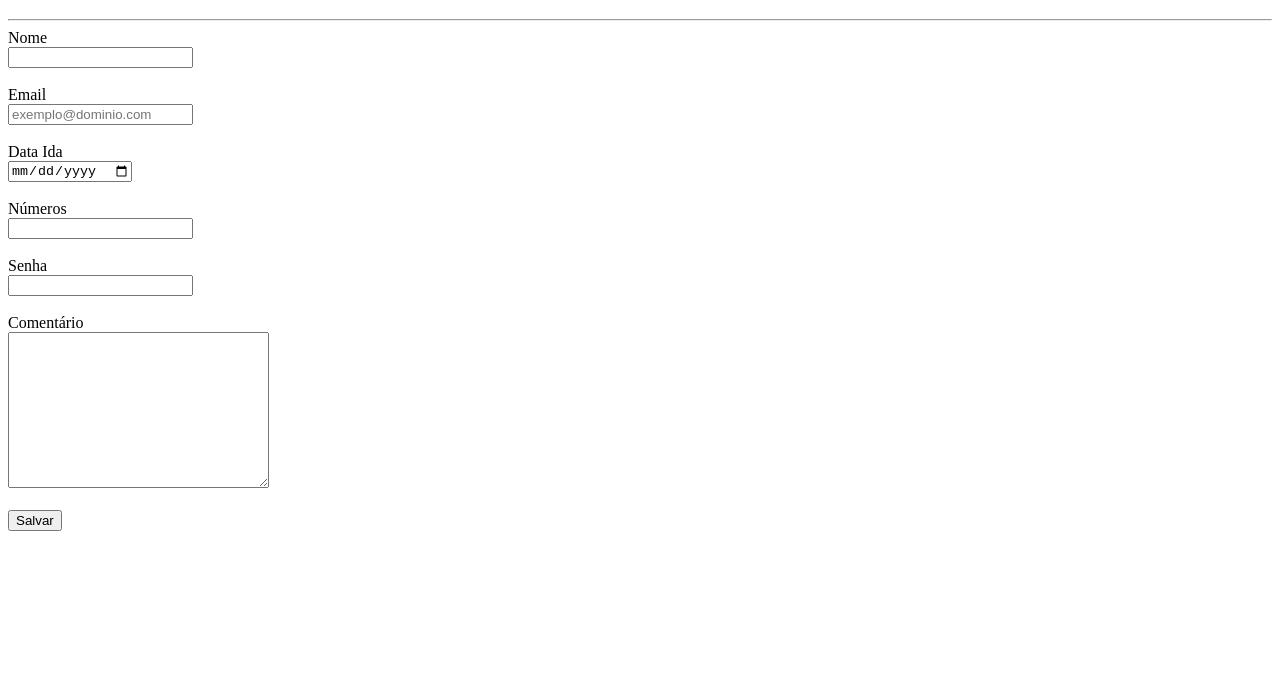
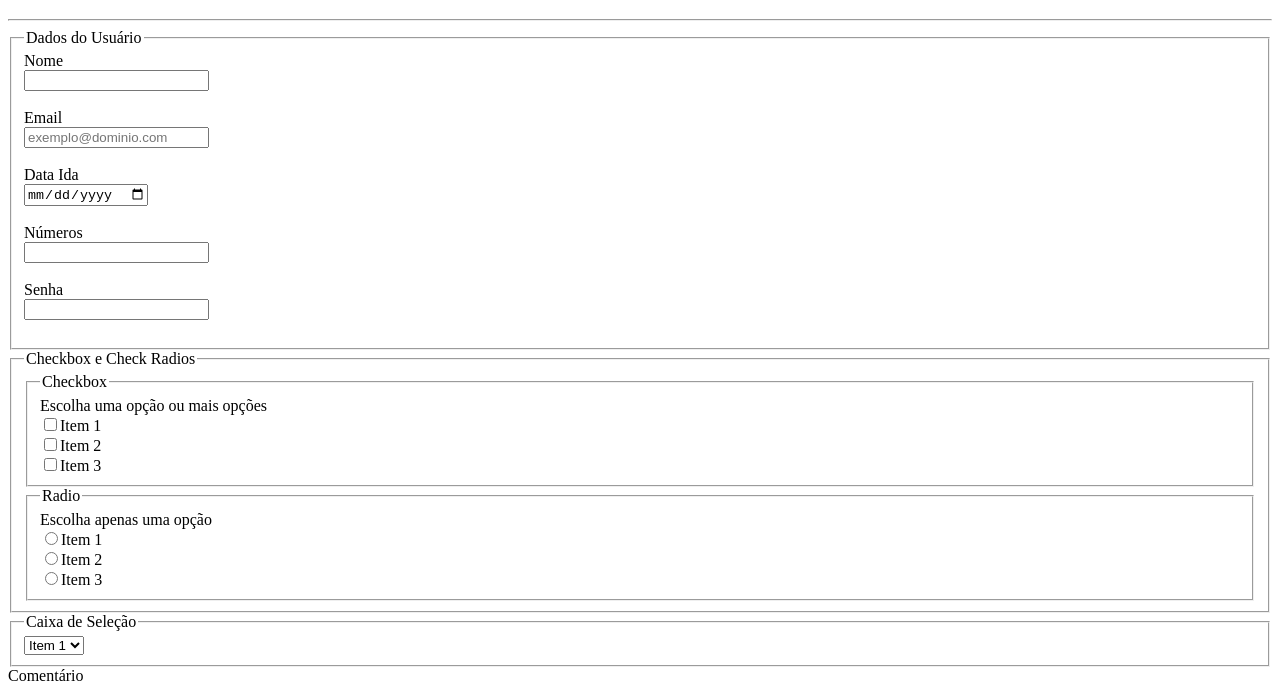
Before and after one commit to FChJunior/Atividades_Faculdade, a plain HTML site: page HTML/Atividade Prática 4/index.html in a window 1280 px wide. Shown: the part 61-743 px from the top of the page. Drawn offline with Linux system fonts and the light colour scheme.

Commit message:
Att atividade 4

```diff
--- a/HTML/Atividade Prática 4/index.html
+++ b/HTML/Atividade Prática 4/index.html
@@ -13,6 +13,8 @@
 
     <section>
         <form action="" method="get">
+            <fieldset>
+                <legend>Dados do Usuário</legend>
                 <label>Nome</label><br>
                 <input type="text" name = "name"><br><br>
 
@@ -27,9 +29,60 @@
 
                 <label>Senha</label><br>
                 <input type="password" name="password"><br><br>
+            </fieldset>
+
+            <fieldset>
+                <legend>Checkbox e Check Radios</legend>
+                <fieldset>
+                    <legend>Checkbox</legend>
+
+                    <label>Escolha uma opção ou mais opções</label>
+                    <br>
+                    <label>
+                        <input type="checkbox" name="iten 1" value="Item1">Item 1
+                        <br>
+                    </label>
+                    <label>
+                        <input type="checkbox" name="iten 2" value="Item2">Item 2
+                        <br>
+                    </label>
+
+                    <label>
+                        <input type="checkbox" name="iten 2" value="Item2">Item 3
+                        <br>
+                    </label>
+                </fieldset>
+                <fieldset>
+                    <legend>Radio</legend>
+                    <label>Escolha apenas uma opção</label>
+                    <br>
+                    <label>
+                        <input type="radio" name="iten" value="Item1">Item 1
+                        <br>
+                    </label>
+                    <label>
+                        <input type="radio" name="iten" value="Item2">Item 2
+                        <br>
+                    </label>
+                    <label>
+                        <input type="radio" name="iten" value="Item3">Item 3
+                        <br>
+                    </label>
+                </fieldset>
+            </fieldset>
+
+            <fieldset>
+                <legend>Caixa de Seleção</legend>
+                <select name="section" id="">
+                    <option value="Item1"> Item 1</option>
+                    <option value="Item2"> Item 2</option>
+                    <option value="Item3"> Item 3</option>
+                    <option value="Item4"> Item 4</option>
+                </select>
+            </fieldset>
 
             <label for="">Comentário</label><br>
-            <textarea name="Comentário" cols="30" rows="10"></textarea><br><br>
+            <textarea name="Comentário" cols="100" rows="10"></textarea><br><br>
 
             <button>Salvar</button>
         </form>
```
Also changed, not shown: HTML/Atividade Prática 5/index.html (added, +11 -0 lines). Lines whose indentation alone changed are shown as unchanged.
